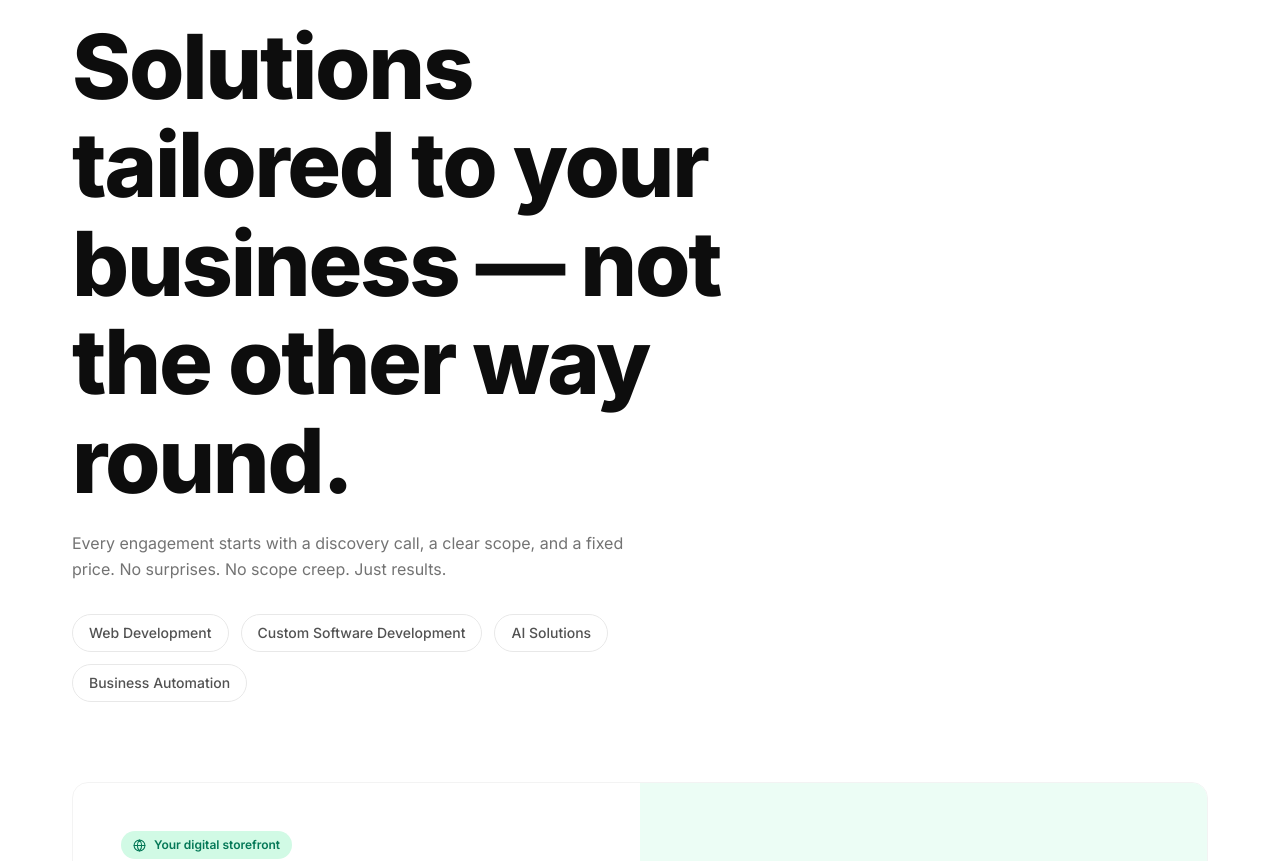
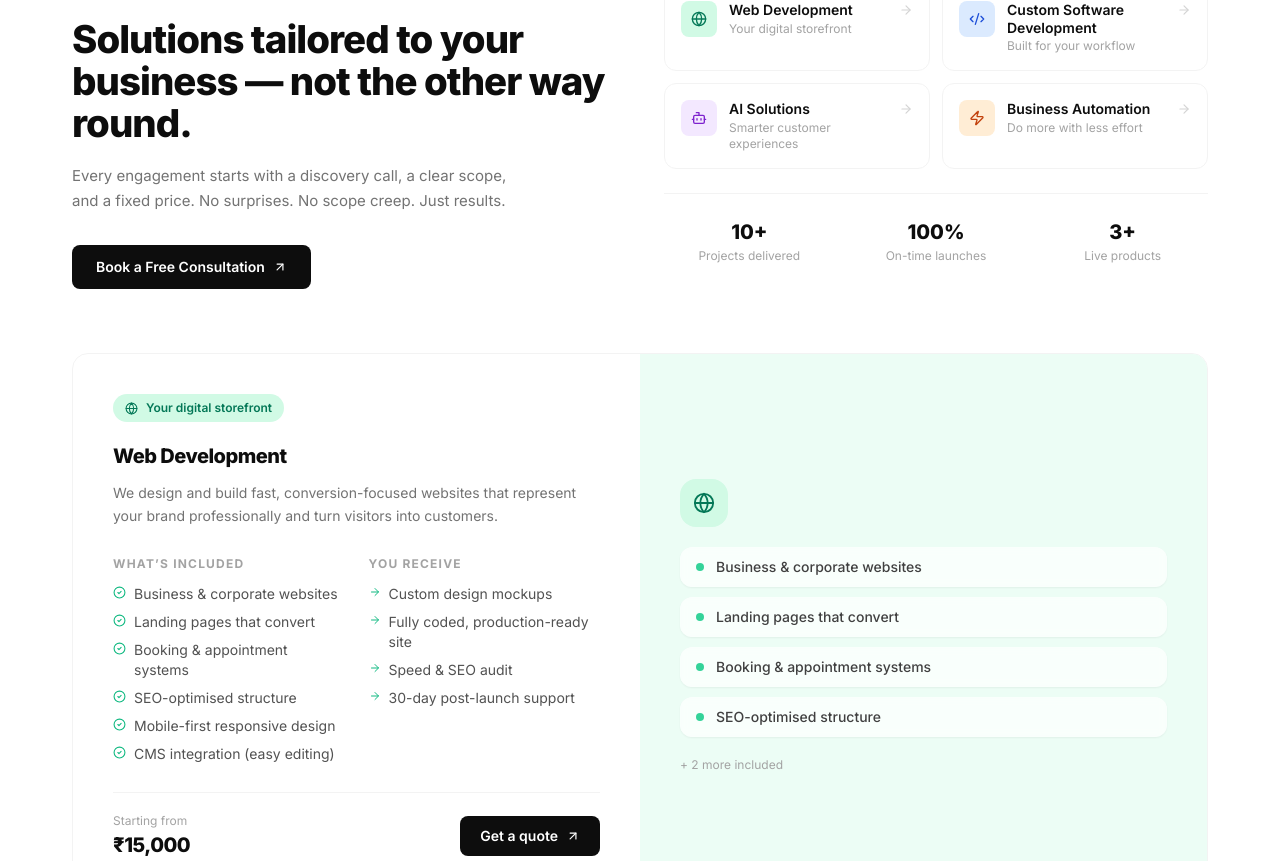
Before and after one commit to ayushtiwari18/agency-website, a React (Vite) app: page /services in a window 1280 px wide. Shown: the part 160-1021 px from the top of the page. Built offline with nearby package versions, Linux system fonts and the light colour scheme.

Commit message:
fix: redesign Services hero to 2-col layout, smaller heading, fill right side with service nav pills + stats

```diff
--- a/src/pages/Services.jsx
+++ b/src/pages/Services.jsx
@@ -17,6 +17,7 @@ const colorMap = {
     badge: 'bg-emerald-100 text-emerald-700',
     check: 'text-emerald-500',
     border: 'hover:border-emerald-200',
+    dot: 'bg-emerald-400',
   },
   blue: {
     bg: 'bg-blue-50',
@@ -24,6 +25,7 @@ const colorMap = {
     badge: 'bg-blue-100 text-blue-700',
     check: 'text-blue-500',
     border: 'hover:border-blue-200',
+    dot: 'bg-blue-400',
   },
   purple: {
     bg: 'bg-purple-50',
@@ -31,6 +33,7 @@ const colorMap = {
     badge: 'bg-purple-100 text-purple-700',
     check: 'text-purple-500',
     border: 'hover:border-purple-200',
+    dot: 'bg-purple-400',
   },
   orange: {
     bg: 'bg-orange-50',
@@ -38,6 +41,7 @@ const colorMap = {
     badge: 'bg-orange-100 text-orange-700',
     check: 'text-orange-500',
     border: 'hover:border-orange-200',
+    dot: 'bg-orange-400',
   },
 }
 
@@ -51,10 +55,7 @@ export default function Services() {
     <>
       <Helmet>
         <title>Services — TNJ Solutions</title>
-        <meta
-          name="description"
-          content="Custom software, AI solutions, web development & business automation for growing businesses. Fixed prices, transparent timelines."
-        />
+        <meta name="description" content="Custom software, AI solutions, web development & business automation for growing businesses. Fixed prices, transparent timelines." />
         <meta property="og:title" content="Services — TNJ Solutions" />
         <meta property="og:url" content={`${SITE}/services`} />
         <meta property="og:image" content={OG_IMAGE} />
@@ -67,40 +68,83 @@ export default function Services() {
       <SchemaOrg schema={crumbs} />
 
       {/* ── HERO ── */}
-      <section className="section-pad pt-36 bg-white">
+      <section className="pt-36 pb-16 bg-white">
         <div className="container-content">
-          <div className="max-w-2xl mb-20">
+          <div className="grid grid-cols-1 lg:grid-cols-2 gap-12 items-start">
+
+            {/* LEFT — copy */}
+            <div>
               <FadeIn>
                 <p className="eyebrow mb-4">What we build</p>
               </FadeIn>
               <FadeIn delay={0.08}>
-              <h1 className="text-display-xl font-extrabold text-brand-black tracking-tight mb-5 leading-[1.1]">
+                <h1 className="text-[clamp(1.75rem,3vw,2.5rem)] font-extrabold text-brand-black tracking-tight leading-[1.1] mb-5">
                   Solutions tailored to your business — not the other way round.
                 </h1>
               </FadeIn>
               <FadeIn delay={0.14}>
-              <p className="text-brand-gray-500 text-[16px] leading-relaxed max-w-xl">
+                <p className="text-brand-gray-500 text-[15px] leading-relaxed max-w-md mb-8">
                   Every engagement starts with a discovery call, a clear scope, and a fixed price.
                   No surprises. No scope creep. Just results.
                 </p>
               </FadeIn>
               <FadeIn delay={0.2}>
-              <div className="flex flex-wrap gap-3 mt-8">
-                {services.map((s) => (
+                <Link
+                  to="/contact"
+                  className="inline-flex items-center gap-2 px-6 py-3 bg-brand-black text-white text-sm font-semibold rounded-lg hover:bg-brand-gray-800 active:scale-[0.97] transition-all duration-200"
+                >
+                  Book a Free Consultation <ArrowUpRight size={14} />
+                </Link>
+              </FadeIn>
+            </div>
+
+            {/* RIGHT — service nav cards */}
+            <FadeIn delay={0.1}>
+              <div className="grid grid-cols-1 sm:grid-cols-2 gap-3">
+                {services.map((s) => {
+                  const Icon = s.icon
+                  const c = colorMap[s.color]
+                  return (
                     <a
                       key={s.id}
                       href={`#${s.id}`}
-                    className="text-sm font-medium px-4 py-2 rounded-full border border-brand-gray-200 text-brand-gray-600 hover:border-brand-black hover:text-brand-black transition-all duration-200"
+                      className={`group flex items-start gap-3 p-4 rounded-xl border border-brand-gray-100 bg-white hover:shadow-md ${c.border} transition-all duration-200`}
                     >
-                    {s.name}
+                      <div className={`w-9 h-9 rounded-lg flex items-center justify-center flex-shrink-0 ${c.icon}`}>
+                        <Icon size={16} />
+                      </div>
+                      <div>
+                        <p className="text-sm font-semibold text-brand-black leading-tight">{s.name}</p>
+                        <p className="text-xs text-brand-gray-400 mt-0.5">{s.tagline}</p>
+                      </div>
+                      <ArrowRight size={14} className="ml-auto mt-0.5 text-brand-gray-300 group-hover:text-brand-black group-hover:translate-x-1 transition-all duration-200 flex-shrink-0" />
                     </a>
+                  )
+                })}
+              </div>
+
+              {/* Mini stats row */}
+              <div className="grid grid-cols-3 gap-4 mt-6 pt-6 border-t border-brand-gray-100">
+                {[
+                  { value: '10+', label: 'Projects delivered' },
+                  { value: '100%', label: 'On-time launches' },
+                  { value: '3+', label: 'Live products' },
+                ].map(({ value, label }) => (
+                  <div key={label} className="text-center">
+                    <p className="text-xl font-extrabold text-brand-black">{value}</p>
+                    <p className="text-xs text-brand-gray-400 mt-0.5">{label}</p>
+                  </div>
                 ))}
               </div>
             </FadeIn>
           </div>
+        </div>
+      </section>
 
       {/* ── SERVICE DETAIL CARDS ── */}
-          <div className="flex flex-col gap-12">
+      <section className="pb-20 bg-white">
+        <div className="container-content">
+          <div className="flex flex-col gap-10">
             {services.map((service, i) => {
               const { icon: Icon, id, name, tagline, description, features, deliverables, price, color } = service
               const c = colorMap[color]
@@ -114,40 +158,33 @@ export default function Services() {
                   >
                     <div className={`grid grid-cols-1 lg:grid-cols-2 ${!isEven ? 'lg:grid-flow-dense' : ''}`}>
 
-                      {/* LEFT — Info */}
-                      <div className={`p-8 lg:p-12 flex flex-col justify-center ${!isEven ? 'lg:col-start-2' : ''}`}>
-                        <div className={`inline-flex items-center gap-2 px-3 py-1.5 rounded-full text-xs font-semibold ${c.badge} mb-6 w-fit`}>
+                      {/* INFO PANEL */}
+                      <div className={`p-8 lg:p-10 flex flex-col justify-center ${!isEven ? 'lg:col-start-2' : ''}`}>
+                        <div className={`inline-flex items-center gap-2 px-3 py-1.5 rounded-full text-xs font-semibold ${c.badge} mb-5 w-fit`}>
                           <Icon size={13} />
                           {tagline}
                         </div>
-                        <h2 className="text-2xl font-extrabold text-brand-black mb-3 tracking-tight">
-                          {name}
-                        </h2>
-                        <p className="text-brand-gray-500 text-[15px] leading-relaxed mb-8">
-                          {description}
-                        </p>
+                        <h2 className="text-xl font-extrabold text-brand-black mb-3 tracking-tight">{name}</h2>
+                        <p className="text-brand-gray-500 text-[14px] leading-relaxed mb-7">{description}</p>
 
-                        <div className="grid grid-cols-1 sm:grid-cols-2 gap-8 mb-8">
-                          {/* What's included */}
+                        <div className="grid grid-cols-1 sm:grid-cols-2 gap-6 mb-7">
                           <div>
-                            <p className="text-xs font-bold uppercase tracking-widest text-brand-gray-400 mb-3">What's included</p>
+                            <p className="text-xs font-bold uppercase tracking-widest text-brand-gray-400 mb-3">What’s included</p>
                             <ul className="space-y-2">
                               {features.map((f) => (
                                 <li key={f} className="flex items-start gap-2 text-sm text-brand-gray-600">
-                                  <CheckCircle2 size={14} className={`mt-0.5 flex-shrink-0 ${c.check}`} />
+                                  <CheckCircle2 size={13} className={`mt-0.5 flex-shrink-0 ${c.check}`} />
                                   {f}
                                 </li>
                               ))}
                             </ul>
                           </div>
-
-                          {/* Deliverables */}
                           <div>
                             <p className="text-xs font-bold uppercase tracking-widest text-brand-gray-400 mb-3">You receive</p>
                             <ul className="space-y-2">
                               {deliverables.map((d) => (
                                 <li key={d} className="flex items-start gap-2 text-sm text-brand-gray-600">
-                                  <ArrowRight size={13} className={`mt-0.5 flex-shrink-0 ${c.check}`} />
+                                  <ArrowRight size={12} className={`mt-0.5 flex-shrink-0 ${c.check}`} />
                                   {d}
                                 </li>
                               ))}
@@ -155,10 +192,10 @@ export default function Services() {
                           </div>
                         </div>
 
-                        <div className="flex flex-wrap items-center gap-4 pt-6 border-t border-brand-gray-100">
+                        <div className="flex flex-wrap items-center gap-4 pt-5 border-t border-brand-gray-100">
                           <div>
                             <p className="text-xs text-brand-gray-400 mb-0.5">Starting from</p>
-                            <p className="text-2xl font-extrabold text-brand-black tracking-tight">{price}</p>
+                            <p className="text-xl font-extrabold text-brand-black tracking-tight">{price}</p>
                           </div>
                           <Link
                             to="/contact"
@@ -169,20 +206,20 @@ export default function Services() {
                         </div>
                       </div>
 
-                      {/* RIGHT — Visual panel */}
-                      <div className={`${c.bg} p-8 lg:p-12 flex flex-col justify-center items-start gap-6 ${!isEven ? 'lg:col-start-1 lg:row-start-1' : ''}`}>
-                        <div className={`w-14 h-14 rounded-2xl flex items-center justify-center ${c.icon}`}>
-                          <Icon size={26} />
+                      {/* VISUAL PANEL */}
+                      <div className={`${c.bg} p-8 lg:p-10 flex flex-col justify-center items-start gap-5 ${!isEven ? 'lg:col-start-1 lg:row-start-1' : ''}`}>
+                        <div className={`w-12 h-12 rounded-2xl flex items-center justify-center ${c.icon}`}>
+                          <Icon size={22} />
                         </div>
-                        <div className="space-y-3 w-full">
+                        <div className="space-y-2.5 w-full">
                           {features.slice(0, 4).map((f) => (
-                            <div key={f} className="flex items-center gap-3 bg-white/70 backdrop-blur-sm rounded-xl px-4 py-3 shadow-sm">
-                              <span className={`w-2 h-2 rounded-full flex-shrink-0 ${c.check.replace('text-', 'bg-')}`} />
+                            <div key={f} className="flex items-center gap-3 bg-white/70 backdrop-blur-sm rounded-xl px-4 py-2.5 shadow-sm">
+                              <span className={`w-2 h-2 rounded-full flex-shrink-0 ${c.dot}`} />
                               <span className="text-sm font-medium text-brand-gray-700">{f}</span>
                             </div>
                           ))}
                         </div>
-                        <p className="text-xs text-brand-gray-400 mt-2">+ {features.length - 4} more included</p>
+                        <p className="text-xs text-brand-gray-400">+ {features.length - 4} more included</p>
                       </div>
 
                     </div>
@@ -195,7 +232,7 @@ export default function Services() {
       </section>
 
       {/* ── PROCESS STRIP ── */}
-      <section className="section-pad bg-brand-gray-50 mt-20">
+      <section className="section-pad bg-brand-gray-50">
         <div className="container-content">
           <FadeIn>
             <div className="text-center max-w-xl mx-auto mb-12">
@@ -203,7 +240,7 @@ export default function Services() {
               <h2 className="text-2xl font-extrabold text-brand-black tracking-tight">From first call to live product</h2>
             </div>
           </FadeIn>
-          <div className="grid grid-cols-2 sm:grid-cols-3 lg:grid-cols-7 gap-4">
+          <div className="grid grid-cols-2 sm:grid-cols-4 lg:grid-cols-7 gap-4">
             {[
               { step: '01', label: 'Discovery' },
               { step: '02', label: 'Planning' },
@@ -215,9 +252,7 @@ export default function Services() {
             ].map(({ step, label }, i) => (
               <FadeIn key={step} delay={i * 0.05}>
                 <div className="flex flex-col items-center text-center gap-2">
-                  <div className="w-10 h-10 rounded-full bg-brand-black text-white text-xs font-bold flex items-center justify-center">
-                    {step}
-                  </div>
+                  <div className="w-10 h-10 rounded-full bg-brand-black text-white text-xs font-bold flex items-center justify-center">{step}</div>
                   <p className="text-sm font-semibold text-brand-gray-700">{label}</p>
                 </div>
               </FadeIn>
@@ -230,15 +265,11 @@ export default function Services() {
       <section className="section-pad bg-white">
         <div className="container-content">
           <FadeIn>
-            <div className="rounded-2xl bg-brand-black text-white p-10 lg:p-16 flex flex-col lg:flex-row items-start lg:items-center justify-between gap-8">
+            <div className="rounded-2xl bg-brand-black text-white p-10 lg:p-14 flex flex-col lg:flex-row items-start lg:items-center justify-between gap-8">
               <div className="max-w-lg">
-                <p className="text-xs font-semibold uppercase tracking-widest text-brand-gray-400 mb-3">Let's build together</p>
-                <h2 className="text-2xl lg:text-3xl font-extrabold tracking-tight mb-3">
-                  Ready to Build Your Next Digital Solution?
-                </h2>
-                <p className="text-brand-gray-400 text-[15px] leading-relaxed">
-                  Book a free 30-minute consultation. We'll understand your goals and propose the right solution.
-                </p>
+                <p className="text-xs font-semibold uppercase tracking-widest text-brand-gray-400 mb-3">Let’s build together</p>
+                <h2 className="text-2xl font-extrabold tracking-tight mb-3">Ready to Build Your Next Digital Solution?</h2>
+                <p className="text-brand-gray-400 text-[15px] leading-relaxed">Book a free 30-minute consultation. We’ll understand your goals and propose the right solution.</p>
               </div>
               <Link
                 to="/contact"
```
Lines whose indentation alone changed are shown as unchanged.
